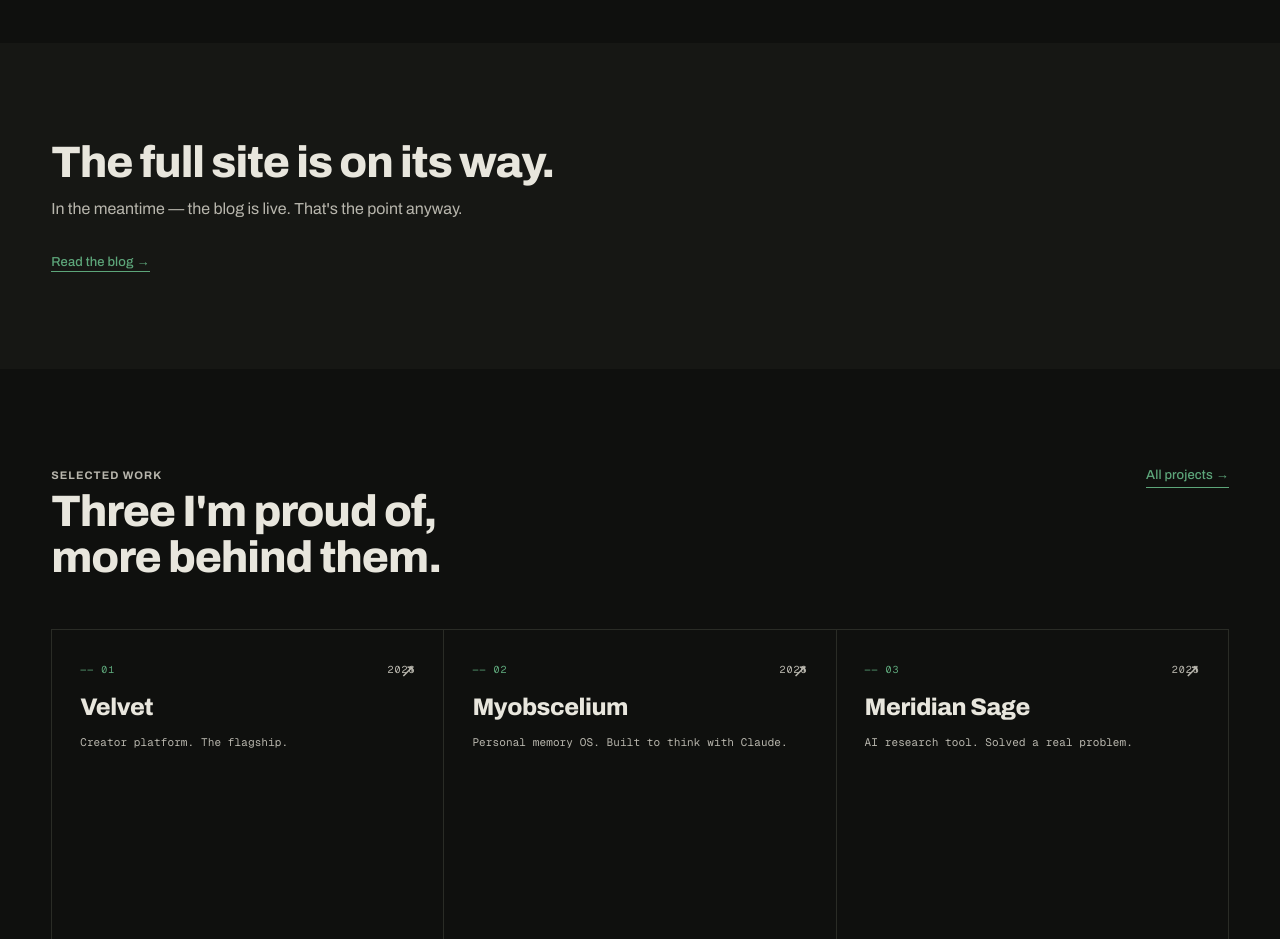
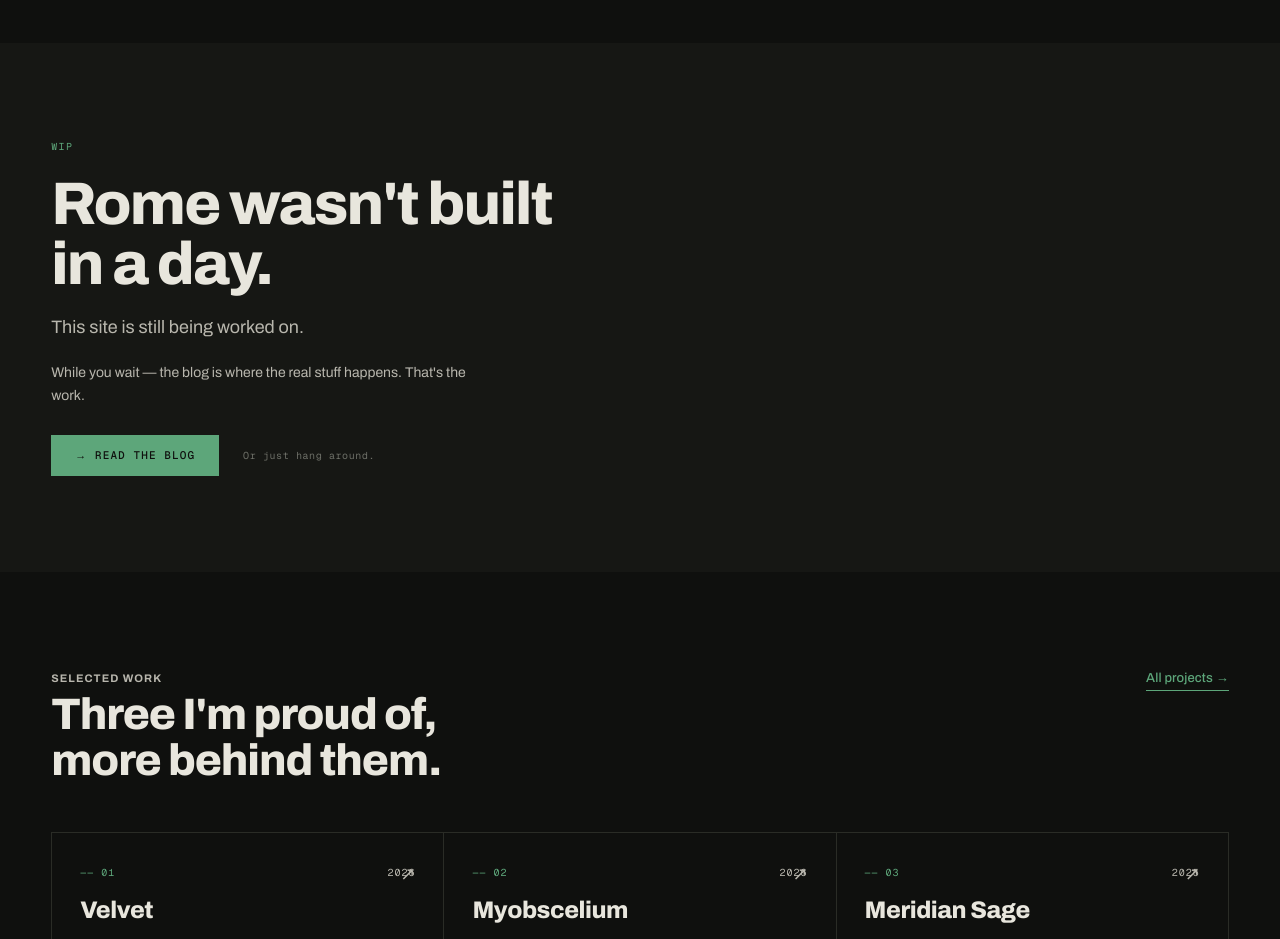
Before and after one commit to Sucu-Syndicate/silverline-portfolio, a Next.js app: page / in a window 1280 px wide. Shown: the part 780-1719 px from the top of the page. Built offline with nearby package versions, Linux system fonts and the light colour scheme.

Commit message:
[PTASK-007] WipBand: creative redesign — WIP indicator with blog CTA

```diff
--- a/components/sections/WipBand.tsx
+++ b/components/sections/WipBand.tsx
@@ -17,35 +17,93 @@ export default function WipBand() {
           whileInView={{ opacity: 1, y: 0 }}
           viewport={{ once: true, amount: 0.1 }}
           transition={{ duration: 0.6, ease: [0.16, 1, 0.3, 1] }}
+          style={{ display: 'flex', flexDirection: 'column', gap: 20 }}
         >
+          <div
+            style={{
+              fontFamily: 'var(--font-mono)',
+              fontSize: 10,
+              letterSpacing: '0.14em',
+              textTransform: 'uppercase',
+              color: 'var(--accent)',
+            }}
+          >
+            WIP
+          </div>
+
           <h2
             style={{
               fontFamily: 'var(--font-structure)',
               fontWeight: 800,
-              fontSize: 'clamp(28px, 4vw, 44px)',
-              lineHeight: 1.05,
-              letterSpacing: '-0.025em',
+              fontSize: 'clamp(36px, 5vw, 60px)',
+              lineHeight: 1.0,
+              letterSpacing: '-0.03em',
               color: 'var(--text)',
-              margin: '0 0 12px',
+              margin: 0,
             }}
           >
-            The full site is on its way.
+            Rome wasn&apos;t built<br />in a day.
           </h2>
+
           <p
             style={{
               fontFamily: 'var(--font-structure)',
               fontWeight: 400,
-              fontSize: 16,
+              fontSize: 'clamp(15px, 1.6vw, 18px)',
               lineHeight: 1.55,
               color: 'var(--text-2)',
-              margin: '0 0 28px',
+              margin: 0,
+              maxWidth: 480,
             }}
           >
-            In the meantime — the blog is live. That&apos;s the point anyway.
+            This site is still being worked on.
           </p>
-          <Link href="/blog" className="section-link">
-            Read the blog →
-          </Link>
+
+          <p
+            style={{
+              fontFamily: 'var(--font-structure)',
+              fontWeight: 400,
+              fontSize: 14,
+              lineHeight: 1.6,
+              color: 'var(--text-2)',
+              margin: 0,
+              maxWidth: 440,
+            }}
+          >
+            While you wait — the blog is where the real stuff happens.
+            That&apos;s the work.
+          </p>
+
+          <div style={{ display: 'flex', alignItems: 'center', gap: 24, marginTop: 8 }}>
+            <Link
+              href="/blog"
+              style={{
+                fontFamily: 'var(--font-mono)',
+                fontSize: 11,
+                letterSpacing: '0.10em',
+                textTransform: 'uppercase',
+                color: 'var(--bg)',
+                background: 'var(--accent)',
+                padding: '12px 24px',
+                textDecoration: 'none',
+                display: 'inline-block',
+                fontWeight: 500,
+              }}
+            >
+              → Read the blog
+            </Link>
+
+            <span
+              style={{
+                fontFamily: 'var(--font-mono)',
+                fontSize: 10,
+                letterSpacing: '0.06em',
+                color: 'var(--text-dim)',
+              }}
+            >
+              Or just hang around.
+            </span>
+          </div>
         </motion.div>
       </div>
     </section>
```
